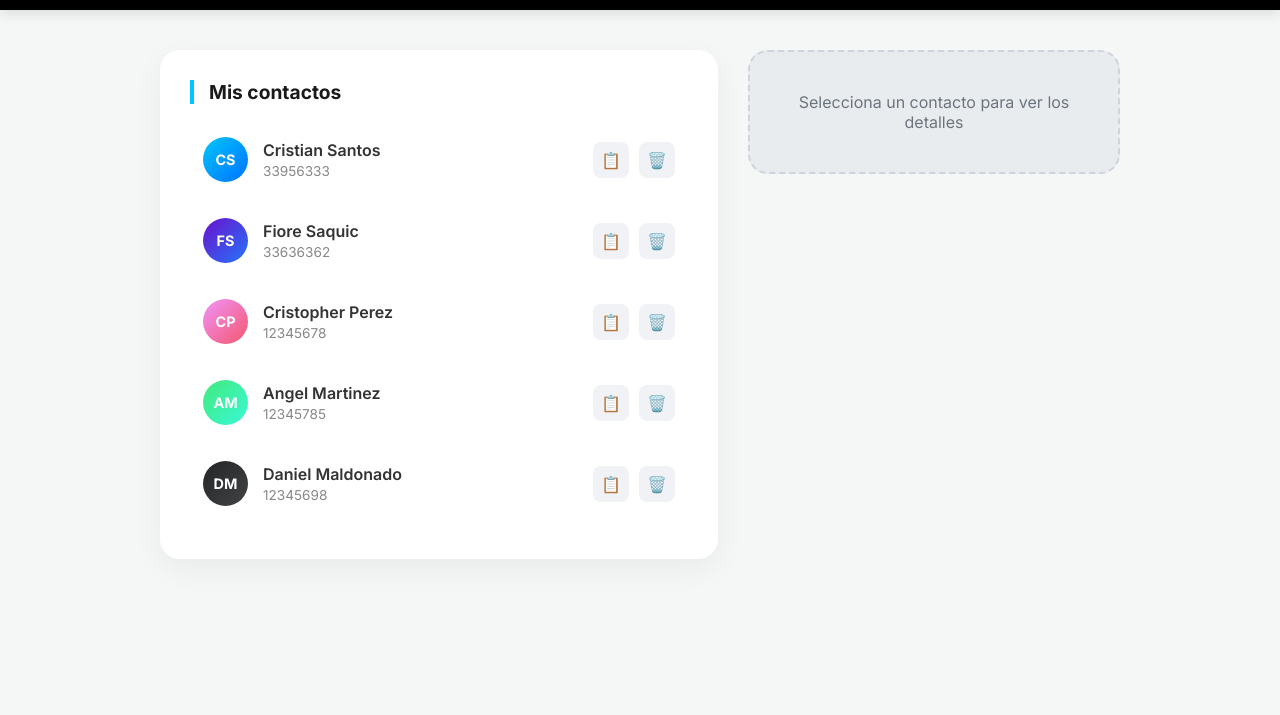
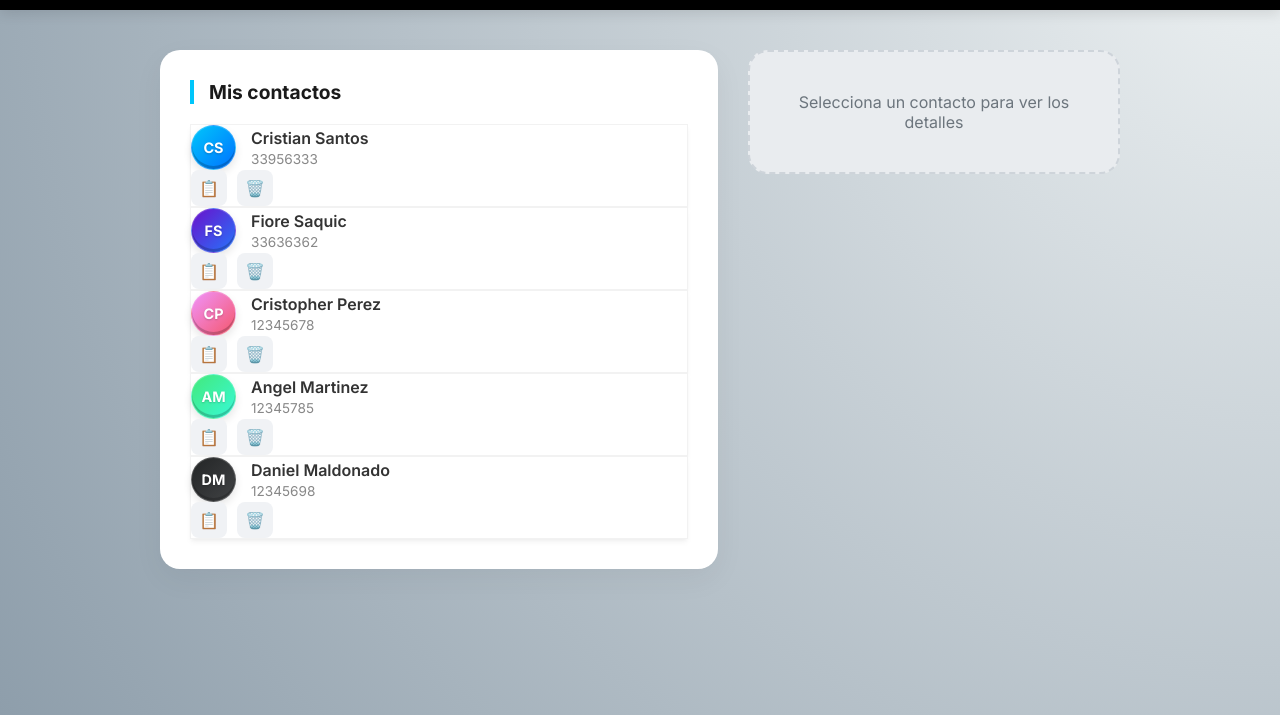
Before and after one commit to csantos-2024022/AgendaWeb1, a plain HTML site: page paginas/contactos.html in a window 1280 px wide. Shown: the part 85-800 px from the top of the page. Drawn offline with Linux system fonts and the light colour scheme.

Commit message:
Agregar mejoras en estilos de css en contactos principal y en la pagina de favoritos

```diff
--- a/css/contactos.css
+++ b/css/contactos.css
@@ -12,7 +12,8 @@
 }
 
 body {
-    background-color: var(--bg-body);
+    background: radial-gradient(circle at top right, #eef2f3, #8e9eab);
+    background-attachment: fixed;
     min-height: 100vh;
 }
 
@@ -81,20 +82,16 @@ body {
 .contact-list { list-style: none; }
 
 .contact-item {
-    display: flex;
-    justify-content: space-between;
-    align-items: center;
-    padding: 12px;
-    border-radius: 15px;
-    margin-bottom: 10px;
-    transition: all 0.2s ease;
-    border: 1px solid transparent;
+    background: white;
+    border: 1px solid rgba(0,0,0,0.05);
+    box-shadow: 0 4px 6px -1px rgba(0, 0, 0, 0.05), 0 2px 4px -1px rgba(0, 0, 0, 0.03); /* Sombra suave */
+    transition: all 0.4s cubic-bezier(0.175, 0.885, 0.32, 1.275); /* Movimiento elástico */
 }
 
 .contact-item:hover {
-    background: #f8fbff;
-    border-color: rgba(0, 198, 251, 0.2);
-    transform: translateX(5px);
+    transform: translateY(-5px) scale(1.02); /* Se eleva y crece un poquito */
+    box-shadow: 0 20px 25px -5px rgba(0, 0, 0, 0.1), 0 10px 10px -5px rgba(0, 0, 0, 0.04); /* Sombra profunda al flotar */
+    border-color: var(--primary);
 }
 
 .contact-info {
@@ -113,6 +110,9 @@ body {
     color: white;
     font-weight: bold;
     font-size: 0.9rem;
+    box-shadow: inset 0 -3px 0 rgba(0,0,0,0.2), 0 4px 8px rgba(0,0,0,0.1); /* Sombra interna para dar volumen */
+    border: 1px solid rgba(255,255,255,0.2);
+    text-shadow: 0 1px 2px rgba(0,0,0,0.2);
 }
 
 .text-details .name {
@@ -270,5 +270,5 @@ body {
 .user-avatar-nav img {
     width: 100%;
     height: 100%;
-    object-fit: cover; /* Esto asegura que la imagen no se deforme */
+    object-fit: cover;
 }
--- a/css/favoritos.css
+++ b/css/favoritos.css
@@ -2,7 +2,7 @@
     --primary: #00c6fb;
     --gold: #ffcc00;
     --bg-body: #f1f5f9;
-    --heart-color: rgba(239, 68, 68, 0.6); /* Rojo suave sutil */
+    --heart-color: rgba(239, 68, 68, 0.6);
 }
 
 * {
--- a/paginas/contactos.html
+++ b/paginas/contactos.html
@@ -22,7 +22,7 @@
         </a>
 
         <script>
-            // Leer el nombre guardado y ponerlo en el navbar
+
             const nombreGuardado = localStorage.getItem('usuarioLogueado');
             if (nombreGuardado) {
                 document.getElementById('nav-user-name').textContent = nombreGuardado;
@@ -129,7 +129,7 @@
                 <div class="detail-card">
                     <p><strong>📞 Teléfono:</strong> +502 33956333</p>
                     <p><strong>✉️ Correo:</strong> cristian@gmail.com</p>
-                    <p><strong>📍 Dirección:</strong> La Cañada, colonia 5</p>
+                    <p><strong>🔍 Dirección:</strong> La Cañada, colonia 5</p>
                     <a href="#" class="btn-close">Cerrar Detalle</a>
                 </div>
             </article>
```
